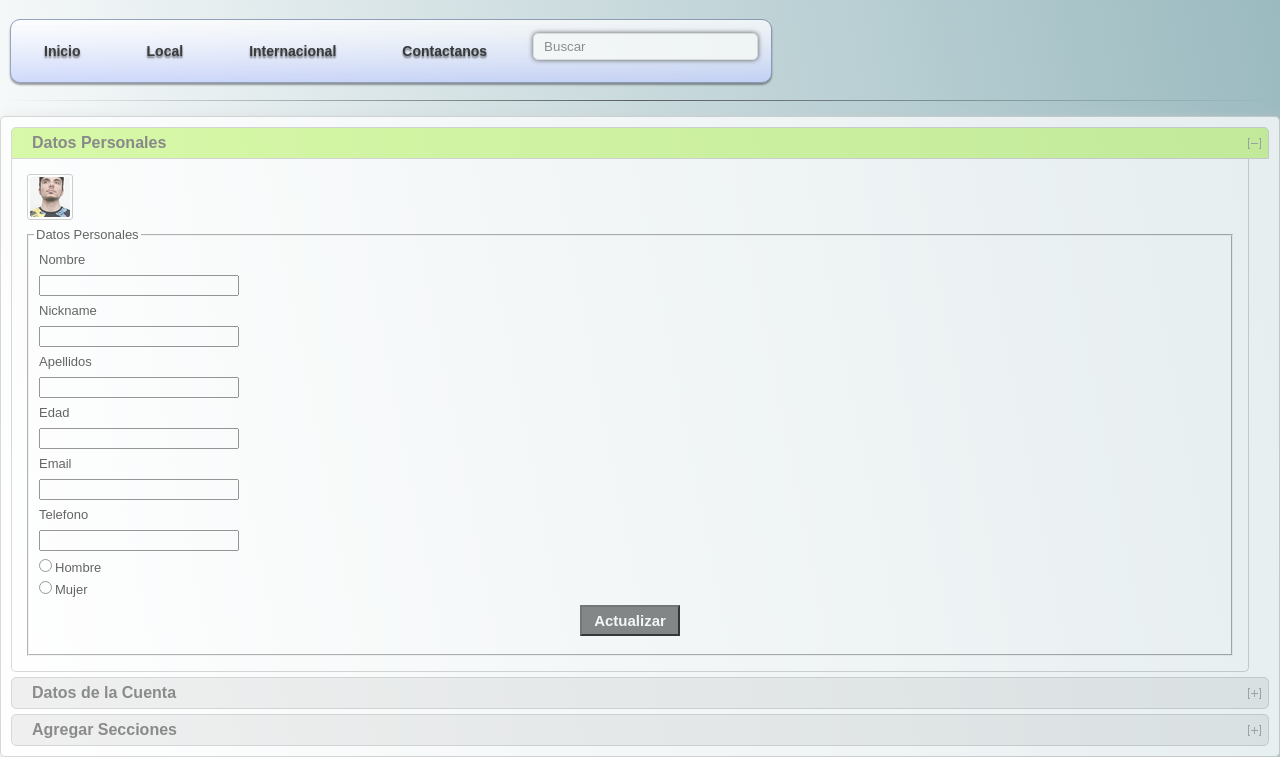
After one commit to Kersel/NoticiasLMAD-Proyect, a PHP site: page /PerfilAdmin.php in a window 1280 px wide. The commit adds this page. Shown: the part 117-874 px from the top of the page. Run offline with PHP 8.4, Linux system fonts and the light colour scheme; the visitor is signed in with stand-in values (Sample User, id 1); some libraries are stand-ins or nearby versions.

Commit message:
MODIFICACIONES
UPDATE: Registrar.php , MySQL.php, y perfilAdmin.php
Pero lo que modifique esta comentado

```diff
--- /dev/null
+++ b/PerfilAdmin.php
@@ -0,0 +1,166 @@
+<html lang="es">
+	<head>
+		<title>Perfil Administrador</title>
+		<meta charset="utf-8">
+		<link rel="stylesheet" type="text/css" media="all" href="css/IndexPlantilla.css">
+		<link rel="stylesheet" type="text/css" media="all" href="css/style.css">
+		<link rel="stylesheet" type="text/css" media="all" href="css/Acordion.css">
+		<link rel="stylesheet" type="text/css" media="all" href="css/PerfilUsuario.css">
+		<link rel="stylesheet" href="css/font-awesome.min.css">
+		<link rel="stylesheet" href="css/buttons.css">
+		<script src="http://code.jquery.com/jquery-1.10.1.min.js"></script>
+		<script type="text/javascript" src="js/buttonns.js"></script>
+		<script src="js/jquery.js"></script>
+		<script src="http://code.jquery.com/jquery-latest.js" type="text/javascript"></script>
+		<script src="js/Acordion.js" type="text/javascript"></script>
+
+		<script >
+			$(document).ready(function()
+			{
+				$('#nav li').hover(function()
+				{
+					$(this).find('#subnav').fadeIn(400);
+
+				},function()
+				{
+					$(this).find('#subnav').fadeOut(100);
+				});
+			});
+		</script>
+<?php /*
+    include ("Registrar.php");
+        //uso de la funcion verificar_usuario()
+        if (verificar_usuario()){
+                //si el usuario es verificado puede acceder al contenido permitido a el
+               echo "Hola $_SESSION[email]";
+
+        } else {
+                //si el usuario no es verificado volvera al formulario de ingreso
+                header('Location: index.php');
+        }
+        if (verificar_usuario()){
+            session_unset();
+            session_destroy();
+            header ('Location:index.php');
+        } else {
+            header ('Location:index.php');
+            }
+        */
+?>
+	</head>
+	<body id="BsqNoticias">
+		<div class="logo">
+			<div class="Login">
+					<form id="form" name="form" method="POST">
+						<label class="loginText">Email</label>
+						<input type="text" name="email" id="name" class="loginInput" placeholder="Email" />
+						<label class="loginText">Password</label>
+						<input type="password" name="pass" id="pass" class="loginInput" placeholder="Password" />
+						<div class="botones">
+							<button type="submit" class="Boton" >Sign Out</button>
+							<!--<button type="submit" class="BotonRegis" >Registrate!</button>-->
+						</div>
+					</form>
+			</div>
+		</div><!-- Logo Encabezado -->
+		<br>
+		<div class="container2">
+			<div>
+			    <ul id="nav">
+			        <li class="currentDos"><a href="#">Inicio</a></li>
+			        <li><a href="#">Local</a>
+			            <ul id="subnav">
+			                <li><a href="#">Elemento 1</a></li>
+			                <li><a href="#">Elemento 2</a></li>
+			                <li><a href="#">Elemento 3</a></li>
+			            </ul>
+			        </li>
+	        		<li><a href="#">Internacional</a>
+	        			<ul id="subnav">
+			                <li><a href="#">Elemento 1</a></li>
+			                <li><a href="#">Elemento 2</a></li>
+			                <li><a href="#">Elemento 3</a></li>
+			            </ul>
+	        		</li>
+	        		<li><a href="#">Contactanos</a></li>
+	        		<li><input type="text" name="busqueda" id="search" placeholder="Buscar" /></li>
+	    		</ul>
+			</div>
+			<hr>
+			<div id="accordion-container">
+     			<h2 class="accordion-header">Datos Personales</h2>
+     			<div class="accordion-content">
+     				<!--
+						 `facebook`, `twitter`, `foto`,`fechaIngreso`,`nickname`, `descripcion`,`activo`, `fkPerfil`, ``fkOrdenamiento`, `totalComentarios`
+
+     					-->
+
+						<img src="images/thumb_small.jpg">
+						<fieldset>
+						<legend>Datos Personales</legend>
+                                                <?php session_start(); ?>
+							<form name="dateUser" id="dateUser" method="POST">
+								<label class="lbldateUser">Nombre</label>
+								<input type="text" name="nombre" class="txtdateUser" values="<?php $_SESSION['nombre']; ?>">
+								<label class="lbldateUser">Nickname</label>
+								<input type="text" name="nick" class="txtdateUser">
+								<label class="lbldateUser">Apellidos</label>
+								<input type="text" name="apellidos" class="txtdateUser" value="<?php $_SESSION['apePat']; ?>">
+								<label class="lbldateUser">Edad</label>
+								<input type="text" name="edad" class="txtdateUser">
+								<label class="lbldateUser">Email</label>
+								<input type="text" name="email" class="txtdateUser" value="<?php $_SESSION['correo']; ?>">
+								<label class="lbldateUser">Telefono</label>
+								<input type="text" name="telefono" class="txtdateUser">
+								<div class="divRadio2">
+									<input type="radio" name="genero">Hombre</input>
+								</div>
+								<div class="divRadio2">
+									<input type="radio" name="genero">Mujer</input>
+								</div>
+								<button type="submit">Actualizar</button>
+							</form>
+						</fieldset>
+				</div><!--PERFIL USUARIO-->
+
+     			<h2 class="accordion-header">Datos de la Cuenta</h2>
+     			<div class="accordion-content">
+
+						<fieldset>
+						<legend>Datos de la cuenta</legend>
+							<form name="dateUser" id="dateUser">
+								<label class="lbldateUser">Nickname</label>
+								<input type="text" name="nickDateCuenta" class="txtdateUser">
+								<label class="lbldateUser">Twitter</label>
+								<input type="text" name="twitter" class="txtdateUser">
+								<label class="lbldateUser">Facebook</label>
+								<input type="text" name="facebook" class="txtdateUser">
+								<label class="lbldateUser">Password</label>
+								<input type="password" name="pass" class="txtdateUser">
+								<label class="lbldateUser">Nuevo Password</label>
+								<input type="password" name="nuevopass" class="txtdateUser">
+								<input type="checkbox" name="ckMostrasPass" id="checkPass" value="1">Mostrasr Contraseña
+								<br>
+								<label>Seleccionar foto:</label>
+								<input type="file" name="archivo_foto">
+								<button type="submit">Actualizar</button>
+							</form>
+						</fieldset>
+     			</div>
+
+     			<h2 class="accordion-header">Agregar Secciones</h2>
+     			<div class="accordion-content">
+						<fieldset>
+						<legend>Datos de la cuenta</legend>
+							<form name="dateUser" id="dateUser">
+								<label class="lbldateUser">Nombre Seccion</label>
+								<input type="text" name="nombreSecc" class="txtdateUser">
+								<button type="submit">Agregar</button>
+							</form>
+						</fieldset>
+     			</div>
+			</div><!--DIV ACORDEON-->
+		</div><!--Conainer-->
+		<div class="PiePagina"></div><!--Pie de Pagina-->
+	</body>
+</html>
--- a/css/Acordion.css
+++ b/css/Acordion.css
@@ -9,6 +9,7 @@
 	-moz-box-shadow: 0 5px 15px #cccccc;
 	-webkit-box-shadow: 0 5px 15px #cccccc;
 	box-shadow: 0 5px 15px #cccccc;
+	height: auto;
 }
 
 .accordion-header {
@@ -61,4 +62,5 @@
 	-webkit-border-radius: 0 0 5px 5px;
 	border-radius: 0 0 5px 5px;
 	width: auto;
+	height: auto;
 }
--- a/css/IndexPlantilla.css
+++ b/css/IndexPlantilla.css
@@ -87,7 +87,7 @@ body{
    border-radius: 5px;
    -webkit-box-shadow: rgba(0,0,0,1) 0 1px 0;
    -moz-box-shadow: rgba(0,0,0,1) 0 1px 0;
-   box-shadow: rgba(0,0,0,1) 0 1px 0;
+   box-shadow: rgba(0,0,0,1) 0 1px 0;*
    text-shadow: rgba(0,0,0,.4) 0 1px 0;
    color: white;
    font-family: Helvetica, Arial, Sans-Serif;
@@ -454,11 +454,6 @@ li:hover li a:hover
   margin: 0 auto;
 
 }
-.btnBuscar
-{
-    clear:both;
-
-}
 .container
 {
   border:1px solid red;
@@ -466,8 +461,4 @@ li:hover li a:hover
   height: auto;
   clear: both;
   float: left;
-  margin:0px 10px 10px 10px;
-  padding: 0px 20px 10px 20px;
-
-
 }
--- a/css/PerfilUsuario.css
+++ b/css/PerfilUsuario.css
@@ -14,3 +14,104 @@
   box-shadow: #a39b9b 0px 0px 8px 0px inset;
 
 }
+img
+{
+  float: left;
+  display: block;
+  margin: 5px;
+  border: 1px solid #c0c0c0;
+  border-radius: 3px;
+  padding: 2px;
+}
+fieldset
+{
+
+  clear: both;
+  padding: 5px;
+  margin: 5px;
+}
+.lbldateUser
+{
+
+  display: block;
+  margin-left: 5px;
+
+}
+.txtdateUser
+{
+  width: 200px;
+  margin: 5px;
+  display: block;
+}
+.divRadio
+{
+  /*border: 1px solid red;*/
+  width:70px;
+  height: auto;
+  margin-bottom: 2px;
+}
+.radioDateUser
+{
+  clear: both;
+  float: left;
+  margin-top: 5px;
+  margin-right: 5px;
+}
+h5
+{
+  font-size: 18px;
+  margin: 10px;
+}
+.seccionesCreadas
+{
+  width: auto;
+  height: auto;
+  margin-top: 5px;
+  margin-bottom: 10px;
+  margin-left: 60px;
+  padding: 5px 5px 5px 5px;
+  border-bottom-left-radius: 8px;
+  border-bottom-right-radius: 8px;
+  box-shadow: #a39b9b 0px 0px 8px 0px inset;
+  text-align: left;
+  float :left;
+  display: block;
+}
+hr{
+  clear: both;
+    border: 0;
+    height: 1px;
+    width: auto;
+    margin-top: 5px;
+    margin-bottom: 15px;
+    background-image: -webkit-linear-gradient(left, rgba(0,0,0,0), rgba(0,0,0,0.75), rgba(0,0,0,0));
+    background-image:    -moz-linear-gradient(left, rgba(0,0,0,0), rgba(0,0,0,0.75), rgba(0,0,0,0));
+    background-image:     -ms-linear-gradient(left, rgba(0,0,0,0), rgba(0,0,0,0.75), rgba(0,0,0,0));
+    background-image:      -o-linear-gradient(left, rgba(0,0,0,0), rgba(0,0,0,0.75), rgba(0,0,0,0));
+}
+#dateUser button{
+  clear:both;
+  margin:0 auto;
+  width:100px;
+  height:31px;
+  background:#696969;
+  text-align:center;
+  line-height:25px;
+  color:#FFFFFF;
+  font-size:15px;
+  font-weight:bold;
+  display: block;
+  margin-top: 5px;
+}
+#checkPass
+{
+  margin: 5px;
+}
+textarea
+{
+  width: 600px;
+  height: 120px;
+  border: 3px solid #cccccc;
+  padding: 5px;
+  margin: 5px;
+}
--- a/js/demo.js
+++ b/js/demo.js
@@ -1,6 +1,6 @@
 $(document).ready(function() {
 
-	$('.button').click(function() {
+	$('#btnReg').click(function() {
 
 		type = $(this).attr('data-type');
 
```
Also changed, not shown: Conexion/MySQL.php (+37 -3 lines), Servlet/Registrar.php (+27 -5 lines), images/icbuscar.png (added), index.php (line endings or trailing spaces).
